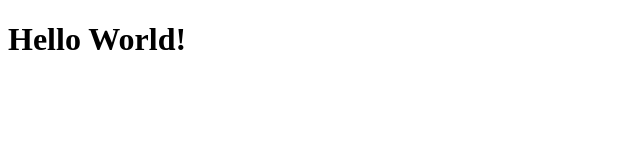
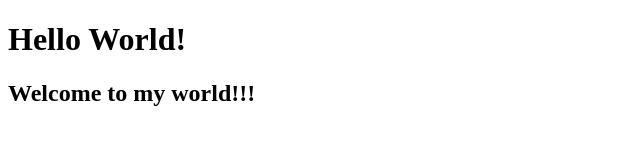
Before and after one commit to Rahul2325/CMS-Project, a plain HTML site: page index.html in a window 1280 px wide. Shown: the whole page, without its empty margins (0-640 px from the left). Drawn offline with Linux system fonts and the light colour scheme.

Commit message:
Added H2

```diff
--- a/index.html
+++ b/index.html
@@ -8,5 +8,6 @@
 </head>
 <body>
     <h1>Hello World!</h1>
+    <h2>Welcome to my world!!!</h2>
 </body>
 </html>
```
